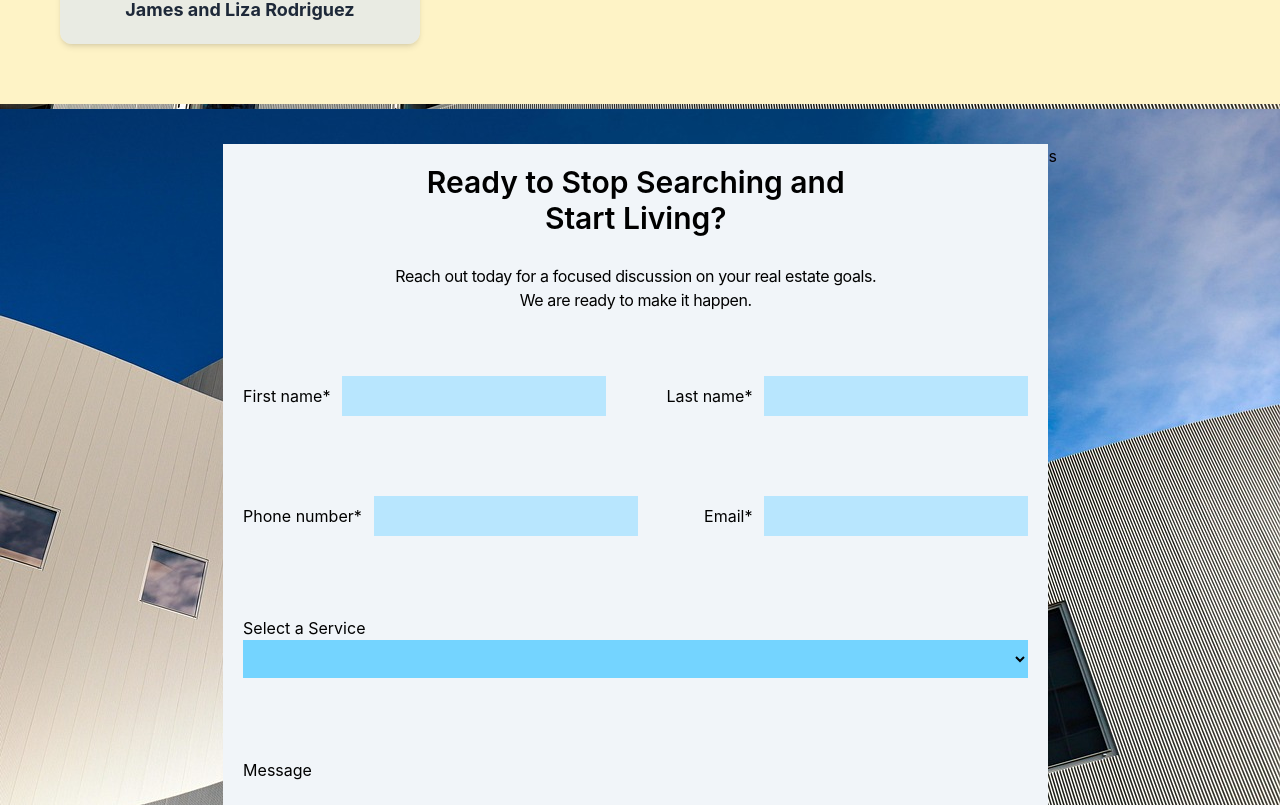
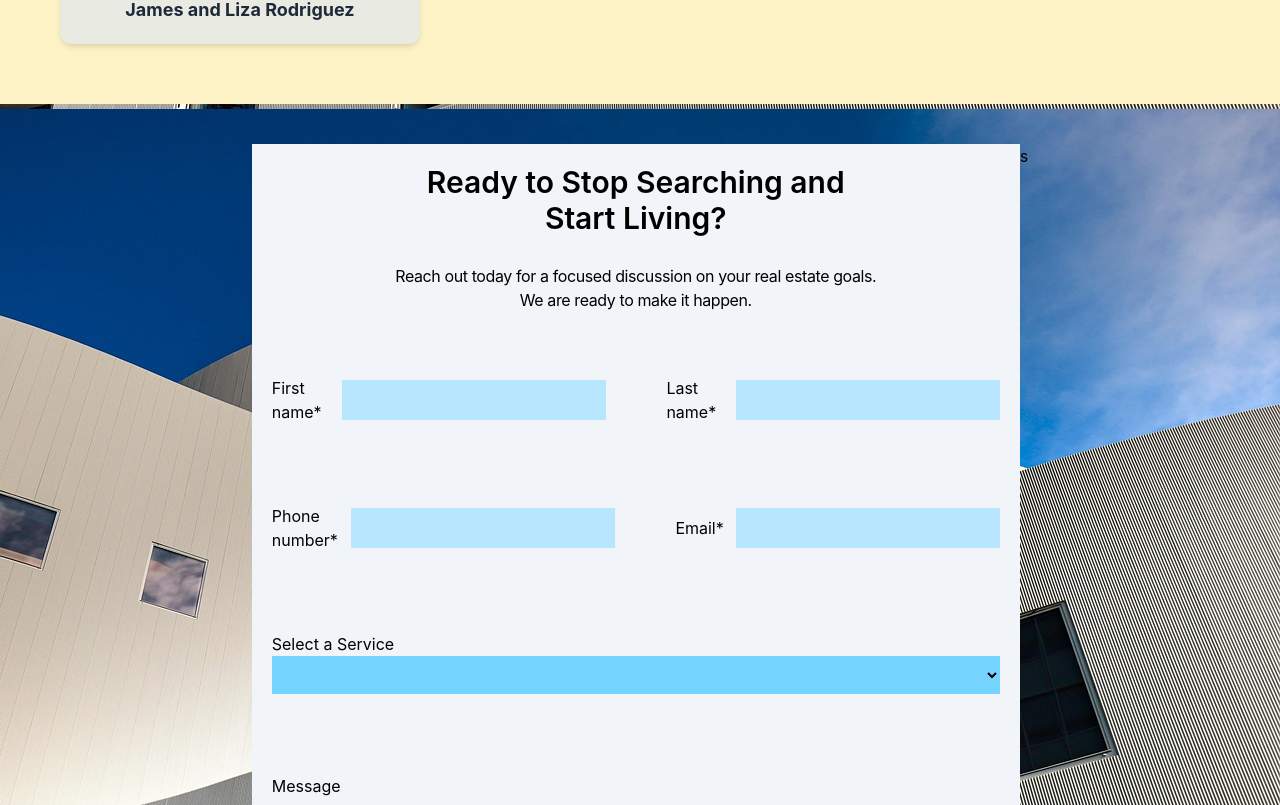
Before and after one commit to acquah-forever/my-realEstate, a React (Vite) app: page / in a window 1280 px wide. Shown: the part 6715-7520 px from the top of the page. Built offline with nearby package versions, Linux system fonts and the light colour scheme.

Commit message:
finally finalised Form.jsx

```diff
--- a/src/components/Form.jsx
+++ b/src/components/Form.jsx
@@ -11,13 +11,14 @@ const Form = () => {
 
     return (
         <div className='flex justify-center'>
-            <form className='p-5 bg-slate-100' onSubmit={handleSubmit(onSubmit)}>
+            <form className='p-5 bg-slate-100 max-w-3xl' onSubmit={handleSubmit(onSubmit)}>
                 <div className='flex flex-col mb-10'>
                     <h1 className='mb-7 text-center text-3xl font-semibold'>Ready to Stop Searching and <br /> Start Living?</h1>
                     <p className='text-center tracking-tight'>Reach out today for a focused discussion on your real estate goals.</p>
                     <p className='text-center tracking-tight'>We are ready to make it happen.</p>
                 </div>
                 <label className='p-3'>
+
                     <div className='flex space-x-15 justify-between items-center mb-17'>
                         <div className='flex flex-col space-y-3'>
                             <div className='flex items-center space-x-3'>
@@ -63,6 +64,7 @@ const Form = () => {
 
                         </div>
                     </div>
+
                     <h1>Select a Service</h1>
                     <select className='w-full bg-sky-300 p-2 mb-20' name='service'{...register('service', { required: 'Select service' })}>
                         <option value=""></option>
@@ -72,6 +74,7 @@ const Form = () => {
                         <option value="Leasing">Leasing</option>
                     </select>
                     {errors.service && <p className='text-red-500'>{errors.service.message}</p>}
+
                     <div className='mb-15'>
                         <h1 className='mb-12'>Message</h1>
                         <input className='border-b outline-none w-full' type="text"{...register('message', { required: 'Enter message' })} />
@@ -80,6 +83,7 @@ const Form = () => {
                     <div className='flex justify-center'>
                         <button className='bg-pink-400 text-xl px-20 py-4 rounded-lg cursor-pointer' type='submit'>Schedule a Call</button>
                     </div>
+
                 </label>
             </form>s
         </div>
```
